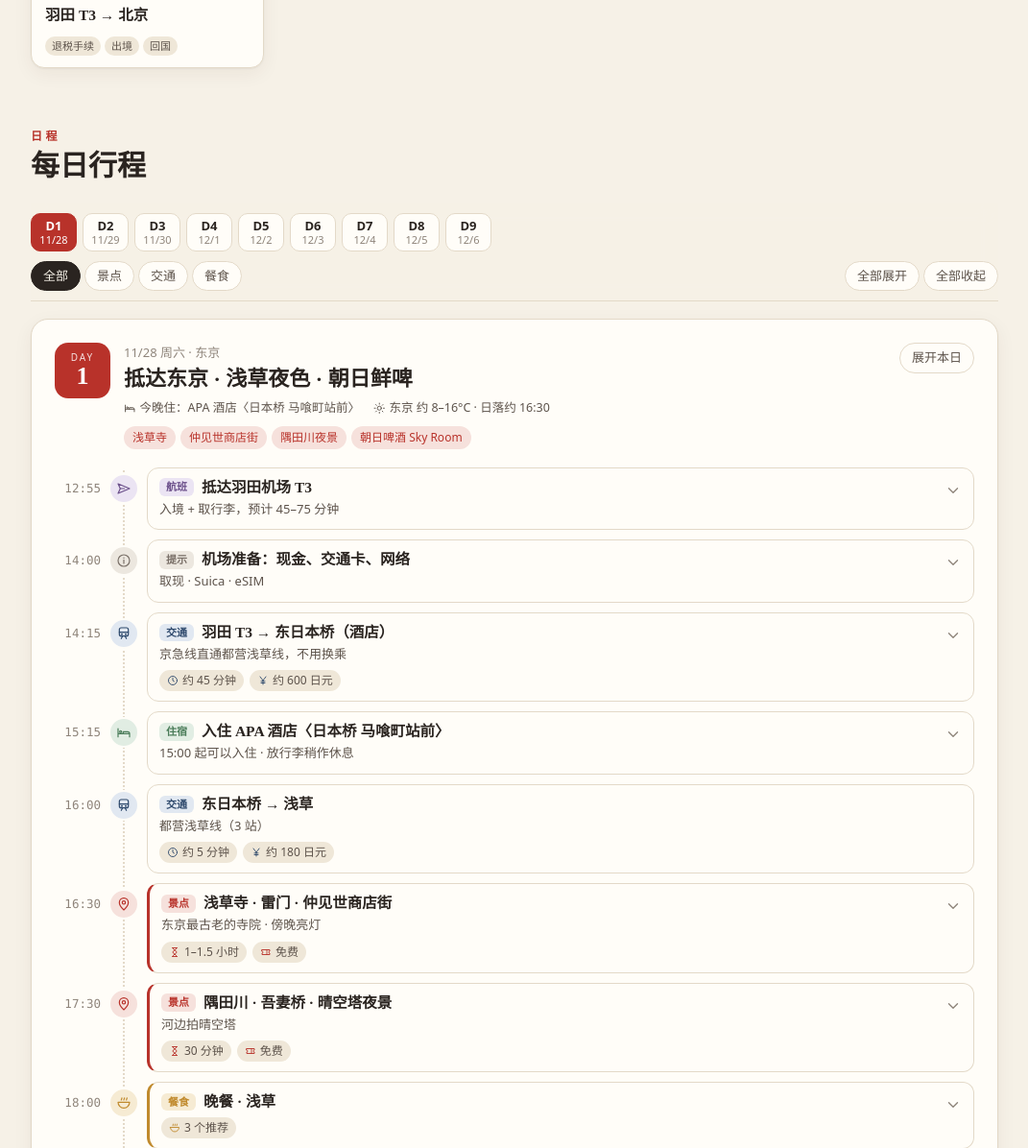
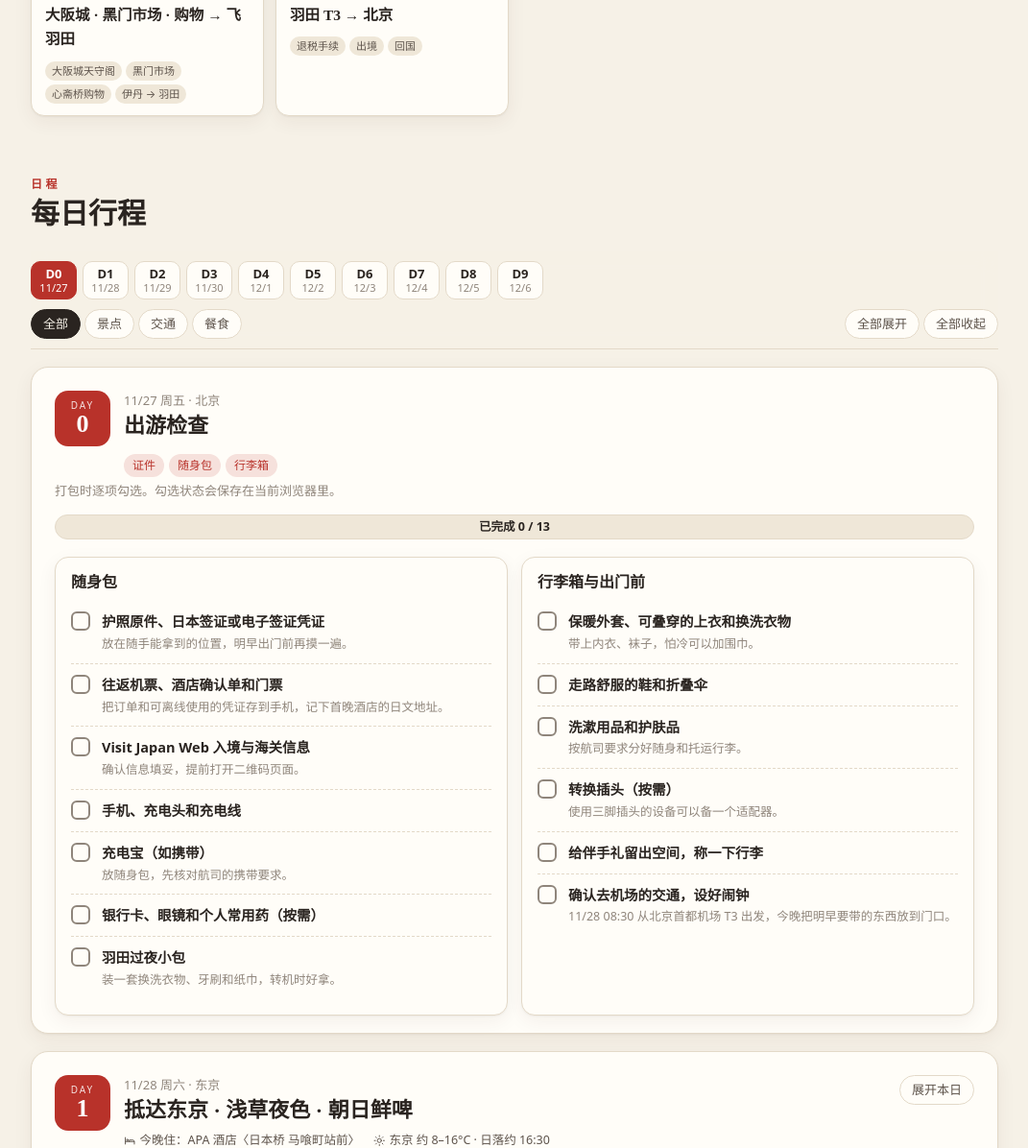
Before and after one commit to lilan-tour/tour, a plain HTML site: page index.html in a window 1280 px wide. Shown: the part 1604-2800 px from the top of the page at 96% size, without its empty margins (104-1175 px from the left). Drawn offline with Linux system fonts and the light colour scheme.

Commit message:
Add November 27 pre-departure packing checklist

```diff
--- a/assets/app.js
+++ b/assets/app.js
@@ -2,6 +2,7 @@
   'use strict';
 
   const T = window.TRIP;
+  const itinerary = [T.preparation, ...T.days];
   const $ = (sel, root = document) => root.querySelector(sel);
 
   const esc = (s) => String(s ?? '').replace(/[&<>"']/g, (c) => ({
@@ -66,7 +67,7 @@
     const diff = Math.round((start - today) / DAY_MS);
     let html;
     if (diff > 0) {
-      html = `距离出发还有 <b>${diff}</b> 天`;
+      html = `距离出发还有 <b>${diff}</b> 天 · <a href="#day-0">11/27 出游检查</a>`;
     } else if (today <= end) {
       const n = Math.round((today - start) / DAY_MS) + 1;
       html = `旅行第 <b>${n}</b> 天 · <a href="#day-${n}">查看今天的行程</a>`;
@@ -161,10 +162,10 @@
 
   /* ───────────── Overview day cards ───────────── */
   function renderDayCards() {
-    $('#day-cards').innerHTML = T.days.map((d, i) => `
-      <a class="day-card" href="#day-${i + 1}">
+    $('#day-cards').innerHTML = itinerary.map((d, i) => `
+      <a class="day-card" href="#day-${i}">
         <div class="day-card-top">
-          <span class="day-no">DAY ${i + 1}</span>
+          <span class="day-no">DAY ${i}</span>
           <span class="day-date">${md(d.date)} ${esc(d.weekday)}</span>
         </div>
         <div class="day-card-city">${esc(d.city)}</div>
@@ -256,18 +257,18 @@
 
   /* ───────────── Day sections ───────────── */
   function renderDays() {
-    $('#day-chips').innerHTML = T.days.map((d, i) =>
-      `<a href="#day-${i + 1}" data-day="${i + 1}"><b>D${i + 1}</b><span>${md(d.date)}</span></a>`).join('');
+    $('#day-chips').innerHTML = itinerary.map((d, i) =>
+      `<a href="#day-${i}" data-day="${i}"><b>D${i}</b><span>${md(d.date)}</span></a>`).join('');
 
     const today = todayInTokyo().getTime();
 
-    $('#day-list').innerHTML = T.days.map((d, i) => {
+    $('#day-list').innerHTML = itinerary.map((d, i) => {
       const isToday = parseDate(d.date).getTime() === today;
       return `
-      <article class="day ${isToday ? 'is-today' : ''}" id="day-${i + 1}" data-day="${i + 1}">
+      <article class="day ${isToday ? 'is-today' : ''}" id="day-${i}" data-day="${i}">
         <header class="day-head">
           <div class="day-badge">
-            <span>DAY</span><b>${i + 1}</b>
+            <span>DAY</span><b>${i}</b>
           </div>
           <div class="day-head-main">
             <div class="day-head-date">${md(d.date)} ${esc(d.weekday)} · ${esc(d.city)}${isToday ? '<em class="today-tag">今天</em>' : ''}</div>
@@ -278,9 +279,13 @@
             </div>
             <div class="day-tags">${d.highlights.map((h) => `<span>${esc(h)}</span>`).join('')}</div>
           </div>
-          <button class="day-toggle" data-toggle="${i + 1}">展开本日</button>
+          ${d.items ? `<button class="day-toggle" data-toggle="${i}">展开本日</button>` : ''}
         </header>
-        <ol class="timeline">${d.items.map(renderItem).join('')}</ol>
+        ${d.checklist ? `
+          <p class="section-desc">打包时逐项勾选。勾选状态会保存在当前浏览器里。</p>
+          <div class="progress"><div class="progress-bar"></div><span></span></div>
+          <div class="checklist"></div>
+        ` : `<ol class="timeline">${d.items.map(renderItem).join('')}</ol>`}
         ${d.tips?.length ? `<div class="day-tips"><h5>${ICONS.note}今日提示</h5>${tipsList(d.tips)}</div>` : ''}
       </article>`;
     }).join('');
@@ -356,18 +361,18 @@
   }
 
   /* ───────────── Checklist ───────────── */
-  const STORE_KEY = 'japan-trip-2026-checklist';
-  function renderChecklist() {
+  function renderChecklist(section, groups, storageKey) {
     let state = {};
-    try { state = JSON.parse(localStorage.getItem(STORE_KEY)) || {}; } catch (_) { /* ignore */ }
+    try { state = JSON.parse(localStorage.getItem(storageKey)) || {}; } catch (_) { /* ignore */ }
 
-    $('#checklist').innerHTML = T.checklist.map((g) => `
+    const list = $('.checklist', section);
+    list.innerHTML = groups.map((g) => `
       <div class="check-group">
-        <div class="check-group-head"><h3>${esc(g.group)}</h3><span>${esc(g.due)}</span></div>
+        <div class="check-group-head"><h3>${esc(g.group)}</h3>${g.due ? `<span>${esc(g.due)}</span>` : ''}</div>
         <ul>${g.items.map((it) => `
           <li class="${it.urgent ? 'urgent' : ''}">
             <label>
-              <input type="checkbox" data-id="${esc(it.id)}" ${state[it.id] ? 'checked' : ''}/>
+              <input type="checkbox" data-id="${esc(it.id)}" ${(state[it.id] ?? it.done) ? 'checked' : ''}/>
               <span class="box"></span>
               <span class="check-text">
                 <b>${esc(it.text)}</b>${it.urgent ? '<em>急</em>' : ''}
@@ -378,17 +383,17 @@
       </div>`).join('');
 
     const update = () => {
-      const boxes = [...document.querySelectorAll('#checklist input[type=checkbox]')];
-      const done = boxes.filter((b) => b.checked).length;
-      $('#progress-bar').style.width = `${(done / boxes.length) * 100}%`;
-      $('#progress-text').textContent = `已完成 ${done} / ${boxes.length}`;
+      const boxes = [...list.querySelectorAll('input[type=checkbox]')];
+      const done = boxes.filter((box) => box.checked).length;
+      $('.progress-bar', section).style.width = `${(done / boxes.length) * 100}%`;
+      $('.progress span', section).textContent = `已完成 ${done} / ${boxes.length}`;
     };
 
-    $('#checklist').addEventListener('change', (e) => {
+    list.addEventListener('change', (e) => {
       const cb = e.target;
       if (!cb.matches('input[type=checkbox]')) return;
       state[cb.dataset.id] = cb.checked;
-      try { localStorage.setItem(STORE_KEY, JSON.stringify(state)); } catch (_) { /* ignore */ }
+      try { localStorage.setItem(storageKey, JSON.stringify(state)); } catch (_) { /* ignore */ }
       update();
     });
     update();
@@ -515,7 +520,8 @@
   renderGeo();
   renderDayCards();
   renderDays();
-  renderChecklist();
+  renderChecklist($('#day-0'), T.preparation.checklist, 'japan-trip-2026-packing');
+  renderChecklist($('#booking'), T.checklist, 'japan-trip-2026-checklist');
   renderShopping();
   renderInfo();
   bindToolbar();
--- a/assets/data.js
+++ b/assets/data.js
@@ -27,6 +27,37 @@ window.TRIP = {
   ],
   fuji: { x: 352, y: 178 },
 
+  preparation: {
+    date: '2026-11-27', weekday: '周五', city: '北京',
+    title: '出游检查',
+    highlights: ['证件', '随身包', '行李箱'],
+    checklist: [
+      {
+        group: '随身包',
+        items: [
+          { id: 'passport', text: '护照原件、日本签证或电子签证凭证', note: '放在随手能拿到的位置，明早出门前再摸一遍。' },
+          { id: 'tickets', text: '往返机票、酒店确认单和门票', note: '把订单和可离线使用的凭证存到手机，记下首晚酒店的日文地址。' },
+          { id: 'entry', text: 'Visit Japan Web 入境与海关信息', note: '确认信息填妥，提前打开二维码页面。' },
+          { id: 'phone', text: '手机、充电头和充电线' },
+          { id: 'power-bank', text: '充电宝（如携带）', note: '放随身包，先核对航司的携带要求。' },
+          { id: 'essentials', text: '银行卡、眼镜和个人常用药（按需）' },
+          { id: 'overnight', text: '羽田过夜小包', note: '装一套换洗衣物、牙刷和纸巾，转机时好拿。' }
+        ]
+      },
+      {
+        group: '行李箱与出门前',
+        items: [
+          { id: 'clothes', text: '保暖外套、可叠穿的上衣和换洗衣物', note: '带上内衣、袜子，怕冷可以加围巾。' },
+          { id: 'shoes', text: '走路舒服的鞋和折叠伞' },
+          { id: 'toiletries', text: '洗漱用品和护肤品', note: '按航司要求分好随身和托运行李。' },
+          { id: 'adapter', text: '转换插头（按需）', note: '使用三脚插头的设备可以备一个适配器。' },
+          { id: 'bag', text: '给伴手礼留出空间，称一下行李' },
+          { id: 'airport', text: '确认去机场的交通，设好闹钟', note: '11/28 08:30 从北京首都机场 T3 出发，今晚把明早要带的东西放到门口。' }
+        ]
+      }
+    ]
+  },
+
   days: [
     // ───────────────────────── Day 1 ─────────────────────────
     {
@@ -47,12 +78,8 @@ window.TRIP = {
         },
         {
           time: '14:00', type: 'note', title: '机场准备：现金、交通卡、网络',
-          summary: '取现 · Suica · eSIM',
-          tips: [
-            '在 T3 的 7-Eleven ATM 取 3–5 万日元现金（支持银联卡）',
-            'iPhone 在「钱包」里添加 Suica；安卓手机在京急或 JR 售票处买游客用的实体卡 Welcome Suica',
-            '开启提前买好的 eSIM 或领取随身 Wi-Fi'
-          ]
+          summary: '日元现金、交通卡和手机网络均已准备',
+          tips: ['落地后确认手机能上网，再用交通卡刷卡进站。']
         },
         {
           time: '14:15', type: 'transit', title: '羽田 T3 → 东日本桥（酒店）',
@@ -1360,7 +1387,7 @@ window.TRIP = {
       group: '10 月底前',
       due: '10/31 前',
       items: [
-        { id: 'esim', text: '日本 eSIM 或随身 Wi-Fi' },
+        { id: 'esim', text: '日本手机网络', note: '已准备', done: true },
         { id: 'insurance', text: '旅行保险' }
       ]
     },
@@ -1388,9 +1415,9 @@ window.TRIP = {
         { id: 'wagyu', text: '预约 12/3 晚上的和牛（19:30 左右）', note: '松阪牛焼肉M 法善寺横丁店官网可以在线预约，有中文页面；想省钱可以选モウモウ（约 5,000–6,000 日元，打电话预约）' },
         { id: 'vjw', text: 'Visit Japan Web 登记入境信息', note: '截图保存二维码' },
         { id: 'checkin', text: '北京 → 羽田在线值机' },
-        { id: 'suica', text: '手机里添加 Suica 交通卡', note: '安卓手机大多不能添加，到羽田后买 Welcome Suica' },
+        { id: 'suica', text: '日本交通卡', note: '已准备', done: true },
         { id: 'screenshots', text: '截图酒店确认单、所有门票二维码', note: '没网的时候也能用' },
-        { id: 'cash', text: '准备支付：信用卡 + 支付宝 / 微信', note: '日元现金可以落地后在 ATM 取' },
+        { id: 'cash', text: '日元现金', note: '已准备', done: true },
         { id: 'adapter', text: '转换插头', note: '日本是两扁脚插座，国内的三脚插头插不进去' },
         { id: 'overnight-bag', text: '随身过夜小包', note: '换洗衣物、洗漱用品、充电器、药品' }
       ]
--- a/assets/style.css
+++ b/assets/style.css
@@ -376,8 +376,8 @@ button { font: inherit; color: inherit; }
 .progress-bar { position: absolute; inset: 0 auto 0 0; width: 0; background: linear-gradient(90deg, var(--gold), var(--red)); transition: width .3s ease; }
 .progress span { position: relative; display: block; text-align: center; font-size: 12.5px; line-height: 24px; font-weight: 600; }
 
-#checklist { display: grid; grid-template-columns: 1fr; gap: 14px; }
-@media (min-width: 860px) { #checklist { grid-template-columns: 1fr 1fr; } }
+.checklist { display: grid; grid-template-columns: 1fr; gap: 14px; }
+@media (min-width: 860px) { .checklist { grid-template-columns: 1fr 1fr; } }
 .check-group { background: var(--card); border: 1px solid var(--line); border-radius: var(--radius); box-shadow: var(--shadow); padding: 16px; }
 .check-group-head { display: flex; justify-content: space-between; align-items: baseline; margin-bottom: 8px; }
 .check-group-head h3 { font-size: 16px; }
--- a/index.html
+++ b/index.html
@@ -6,7 +6,7 @@
   <meta name="theme-color" content="#b8322a" />
   <meta name="description" content="2026 年 11 月底 · 东京 → 京都 → 大阪 9 天 8 晚红叶季自由行攻略" />
   <title>红叶季 · 日本 9 日自由行</title>
-  <link rel="stylesheet" href="assets/style.css" />
+  <link rel="stylesheet" href="assets/style.css?v=20261127" />
 </head>
 <body>
   <header class="topbar">
@@ -74,8 +74,8 @@
     <section id="booking" class="section">
       <h2 class="section-title"><span>予約</span>预约清单</h2>
       <p class="section-desc">勾选状态会保存在当前浏览器里。</p>
-      <div class="progress"><div class="progress-bar" id="progress-bar"></div><span id="progress-text"></span></div>
-      <div id="checklist"></div>
+      <div class="progress"><div class="progress-bar"></div><span></span></div>
+      <div class="checklist"></div>
     </section>
 
     <section id="shopping" class="section">
@@ -102,7 +102,7 @@
     <p>信息整理于 2026 年 10 月。开放时间、票价、餐厅营业时间可能变动，出发前请以官网和 Google 地图为准。</p>
   </footer>
 
-  <script src="assets/data.js"></script>
-  <script src="assets/app.js"></script>
+  <script src="assets/data.js?v=20261127"></script>
+  <script src="assets/app.js?v=20261127"></script>
 </body>
 </html>
```
